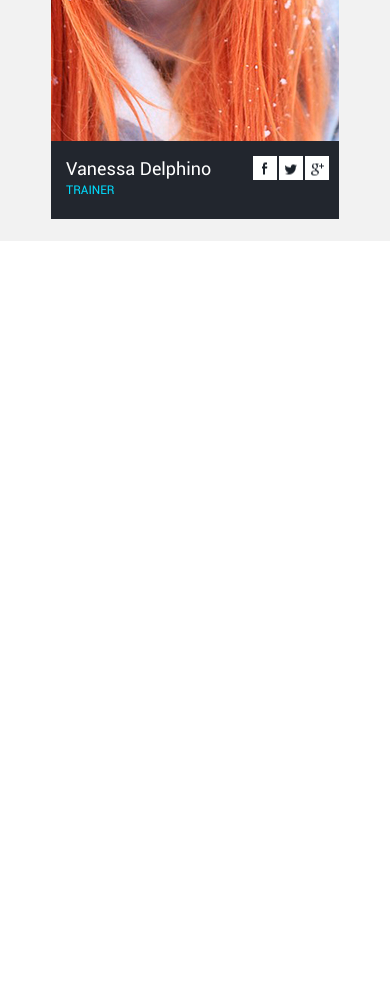
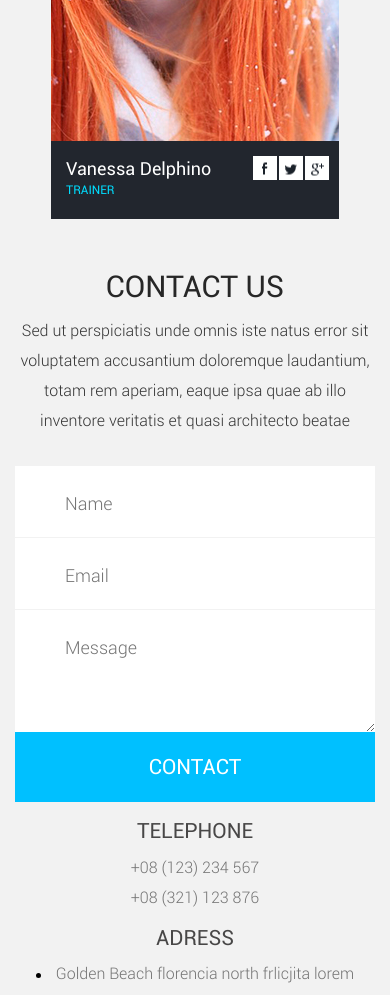
Before and after one commit to inspirrrada/Oceanarium.app, a plain HTML site: page index.html in a window 390 px wide. Shown: the part 7272-8267 px from the top of the page. Before the commit the page ends 7513 px from the top, so only its background shows below. Drawn offline with Linux system fonts and the light colour scheme.

Commit message:
screen-7

```diff
--- a/css/styles.css
+++ b/css/styles.css
@@ -522,6 +522,121 @@ main .screen-6 {
 
 }
 
+main .screen-7 {
+	padding: 3% 0;
+	text-align: center;
+}
+
+.screen-7 h2 {
+	font-size: 48px;
+	line-height: 24px;
+	text-transform: uppercase;
+	color: #272727;
+	font-weight: normal;
+	margin-bottom: 4%;
+}
+
+.screen-7 p {
+	font-size: 18px;
+	line-height: 36px;
+	font-weight: 100;
+	margin-bottom: 30px;
+}
+
+.contact-info {
+	/*float: right;*/
+	/*width: 330px;*/
+	margin-left: 9%;
+}
+
+.contact-form {
+	margin-bottom: 5%;
+}
+
+.contact-form input,
+.contact-form textarea,
+.contact-form button {
+	display: block;
+	border: none;
+	width: 100%;
+
+}
+
+.contact-form input,
+.contact-form textarea{
+	padding: 25px 50px 20px 50px;
+	font-size: 24px;
+	font-weight: 100;
+	color: #5f5c6c;
+}
+
+input[type=email] {
+	border-top: 1px solid #f2f2f2;
+	border-bottom: 1px solid #f2f2f2;
+}
+
+.contact-form button {
+	padding: 20px 5px;
+	font-size: 30px;
+	text-transform: uppercase;
+	color: white;
+	background-color: #00c0ff;
+}
+
+.contact-form button:hover {
+	background-color: #009dd0;
+}
+
+
+.contact-info h4 {
+	font-size: 30px;
+	text-transform: uppercase;
+	color: #484747;
+	text-align: left;
+	margin-top: 0;
+}
+
+.contact-info p,
+.contact-info span {
+	font-size: 24px;
+	color: #747474;
+	margin-bottom: 0;
+	margin-left: 45px;
+	text-align: left;
+	font-weight: 100;
+}
+
+.marker-2:before {
+	content: "";
+	display: inline-block;
+	width: 5px;
+	height: 5px;
+	border-radius: 3px;
+	background-color: black;
+	vertical-align: middle;
+	margin-right: 15px;
+}
+
+.details {
+	margin-bottom: 14%;
+}
+
+.social {
+	font-size: 0;
+}
+
+.social img {
+	margin-left: 3%;
+	margin-bottom: 3%;
+}
+
+.social img:hover {
+	cursor: pointer;
+	opacity: .5;
+}
+
+
+
 @media (max-width: 1200px) {
 	nav li a {
 		padding: 0 10px;
@@ -572,7 +687,6 @@ main .screen-6 {
 	}
 }
 
-
 @media (max-width: 1199px) {
 
 	.animal-text h3 {
@@ -587,6 +701,27 @@ main .screen-6 {
 		font-size: 14px;
 		font-weight: bold;
 	}
+
+	.contact-info h4 {
+		font-size: 25px;
+	}
+
+	.contact-info p, .contact-info span {
+		font-size: 21px;
+	}
+
+	.details {
+		margin-bottom: 7%;
+	}
+
+	.social {
+		width: 85%;
+	}
+
+	.contact-info span {
+		margin-left: 10px;
+	}
+
 
 
 }
@@ -631,6 +766,27 @@ main .screen-6 {
 		font-size: 40px;
 		line-height: 20px;
 	}
+
+	.contact-info h4,
+	.contact-info p,
+	.contact-info span {
+		text-align: center;
+		margin-left: 0;
+	}
+
+	.contact-info {
+		margin-left: 0;
+	}
+
+	.social {
+		width: 100%;
+	}
+
+	.details {
+		margin-bottom: 4%;
+	}
+
+
 }
 
 @media (max-width: 780px) {
@@ -642,6 +798,18 @@ main .screen-6 {
 	header h2 {
 		font-size: 45px;
 		margin-bottom: 190px;
+	}
+
+	.screen-7 h2{
+		font-size: 40px;
+	}
+
+	.contact-form input, .contact-form textarea {
+		font-size: 21px;
+	}
+
+	.contact-form button {
+		font-size: 25px;
 	}
 }
 
@@ -775,6 +943,31 @@ main .screen-6 {
 		font-size: 35px;
 	}
 
+	.screen-7 h2 {
+		font-size: 35px;
+	}
+
+	.screen-7 p {
+		font-size: 16px;
+		line-height: 30px;
+	}
+
+	.contact-form input, .contact-form textarea {
+		font-size: 18px;
+	}
+
+	.contact-form button {
+		font-size: 21px;
+	}
+
+	.contact-info h4 {
+		font-size: 21px;
+	}
+
+	.contact-info p, .contact-info span {
+		font-size: 16px;
+	}
+
 
 }
 
@@ -860,6 +1053,16 @@ main .screen-6 {
 	.screen-3 h2 {
 		font-size: 25px;
 		line-height: 30px;
+	}
+
+	.screen-7 h2 {
+		font-size: 30px;
+		line-height: 30px;
+	}
+
+	.screen p {
+		font-size: 15px;
+		line-height: 25px;
 	}
 }
 
--- a/index.html
+++ b/index.html
@@ -290,6 +290,74 @@
 					</div>
 				</div>
 			</div>
+			<div class="screen-7">
+				<h2>contact us</h2>
+				<p>Sed ut perspiciatis unde omnis iste natus error sit voluptatem accusantium doloremque laudantium, totam rem aperiam, eaque ipsa quae ab illo inventore veritatis et quasi architecto beatae </p>
+				<div class="contact-block clearfix">
+					<div class="row">
+						<div class="col-lg-8 col-md-8 col-sm-12 col-xs-12">
+							<div class="contact-form">
+								<form action="#" method="post">
+									<input type="text" name="name" placeholder="Name" class="tl-radius">
+									<input type="email" name="email" placeholder="Email">
+									<textarea name="message" cols="30" rows="3" placeholder="Message"></textarea>
+									<button class="bl-radius">Contact</button>
+								</form>
+							</div>
+						</div>
+						<div class="col-lg-4 col-md-4 col-sm-12 col-xs-12">
+							<div class="contact-info">
+								<h4>Telephone</h4>
+								<div class="details">
+									<p>+08 (123) 234 567</p>
+									<p>+08 (321) 123 876</p>
+								</div>
+								<h4>Adress</h4>
+								<div class="details">
+							<span class="marker-2">Golden Beach florencia
+								north frlicjita lorem </span>
+								</div>
+								<div class="social">
+
+									<!--<div class="row">-->
+										<!--<div class="col-lg-3 col-md-3 col-sm-3 col-xs-3">-->
+											<a href="https://twitter.com">
+												<img src="img/social-twitter.png" alt="Twitter">
+											</a>
+										<!--</div>-->
+
+										<!--<div class="col-lg-3 col-md-3 col-sm-3 col-xs-3">-->
+											<a href="https://www.facebook.com/">
+												<img src="img/social-fb.png" alt="Facebook">
+											</a>
+										<!--</div>-->
+										<!--<div class="col-lg-3 col-md-3 col-sm-3 col-xs-3">-->
+											<a href="https://plus.google.com">
+												<img src="img/social-google.png" alt="Google">
+											</a>
+										<!--</div>-->
+										<!--<div class="col-lg-3 col-md-3 col-sm-3 col-xs-3">-->
+											<a href="https://login.skype.com">
+												<img class="br-radius" src="img/social-skype.png" alt="Skype">
+											</a>
+										<!--</div>-->
+									<!--</div>-->
+
+
+
+
+
+								</div>
+							</div>
+						</div>
+					</div>
+
+
+
+
+
+				</div>
+			</div>
 
 
 		</div>
```
